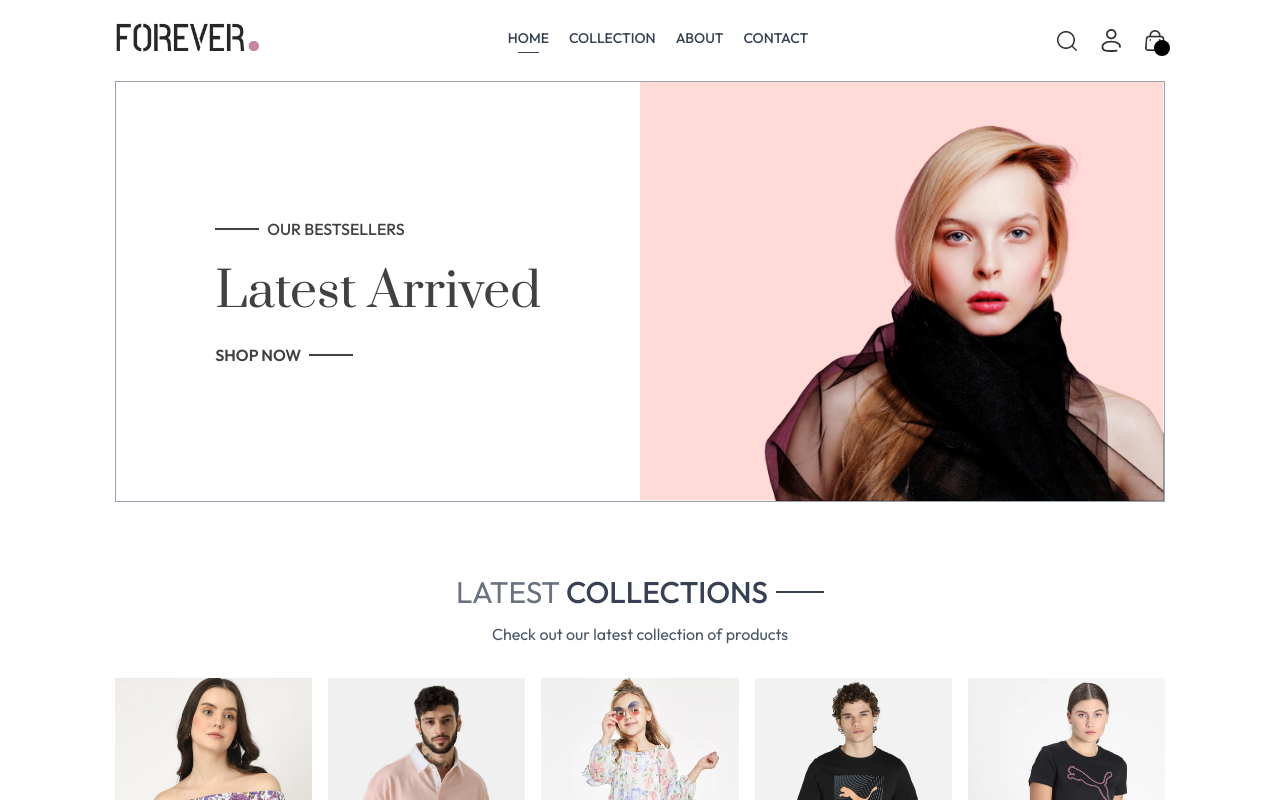
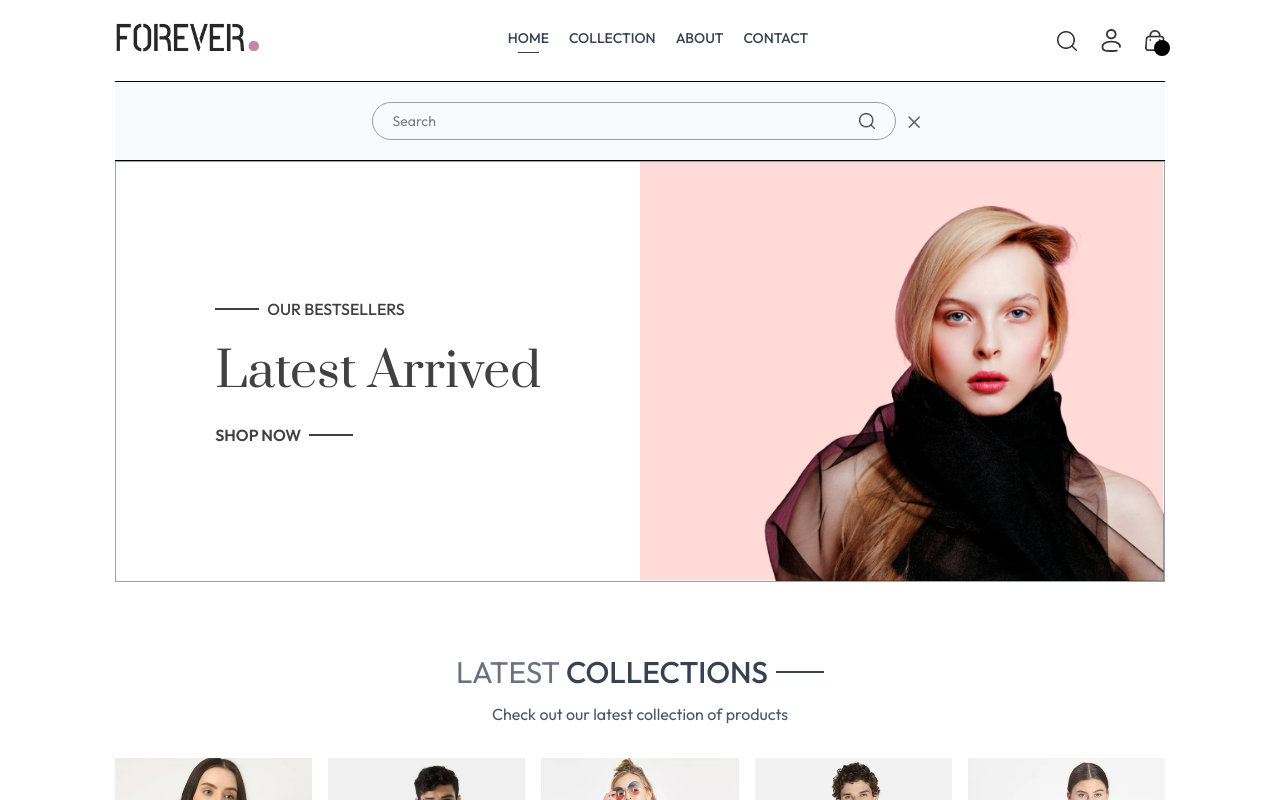
Before and after one commit to Pratibha109/Infotech, a React (Vite) app in the folder frontend/: page / in a window 1280 px wide. Shown: the top 800 px of the page. Built offline with nearby package versions, Linux system fonts and the light colour scheme.

Commit message:
SearchBar

```diff
--- a/frontend/src/components/Navbar.jsx
+++ b/frontend/src/components/Navbar.jsx
@@ -2,10 +2,14 @@
 import {assets} from '../assets/assets'
 import { Link, NavLink } from 'react-router-dom'
 import React, { useState } from 'react'
+import { useContext } from 'react';
+import { ShopContext } from '../context/ShopContext';
 
 const Navbar = () => {
 
     const [visible,setVisible] = useState(false);
+
+    const {setShowSearch} = useContext(ShopContext)
   return (
 
     <div className='flex items-center justify-between py-5 font-medium'>
--- a/frontend/src/components/SearchBar.jsx
+++ b/frontend/src/components/SearchBar.jsx
@@ -1,12 +1,17 @@
 import React from 'react'
 import { useContext } from 'react'
 import { ShopContext } from '../context/ShopContext'
+import { assets } from '../assets/assets';
 
 const SearchBar = () => {
     const {search,setSearch,showSearch,setShowSearch} = useContext(ShopContext);
   return showSearch? (
-    <div>
-
+    <div className='border-t border-b bg-gray-50 text-center'>
+       <div className='inline-flex items-center justify-center border border-gray-400 px-5 py-2 my-5 mx-3 rounded-full w-3/4 sm:w-1/2'>
+        <input value={search} onChange={(e)=>setSearch(e.target.value)} className='flex-1 outline-none bg-inherit text-sm' type="text" placeholder='Search' />
+        <img className='w-4' src={assets.search_icon} alt="" />
+       </div>
+       <img onClick={()=>setShowSearch(false)} className='inline w-3 cursor-pointer' src={assets.cross_icon} alt="" />
     </div>
   ) : null
 }
```
